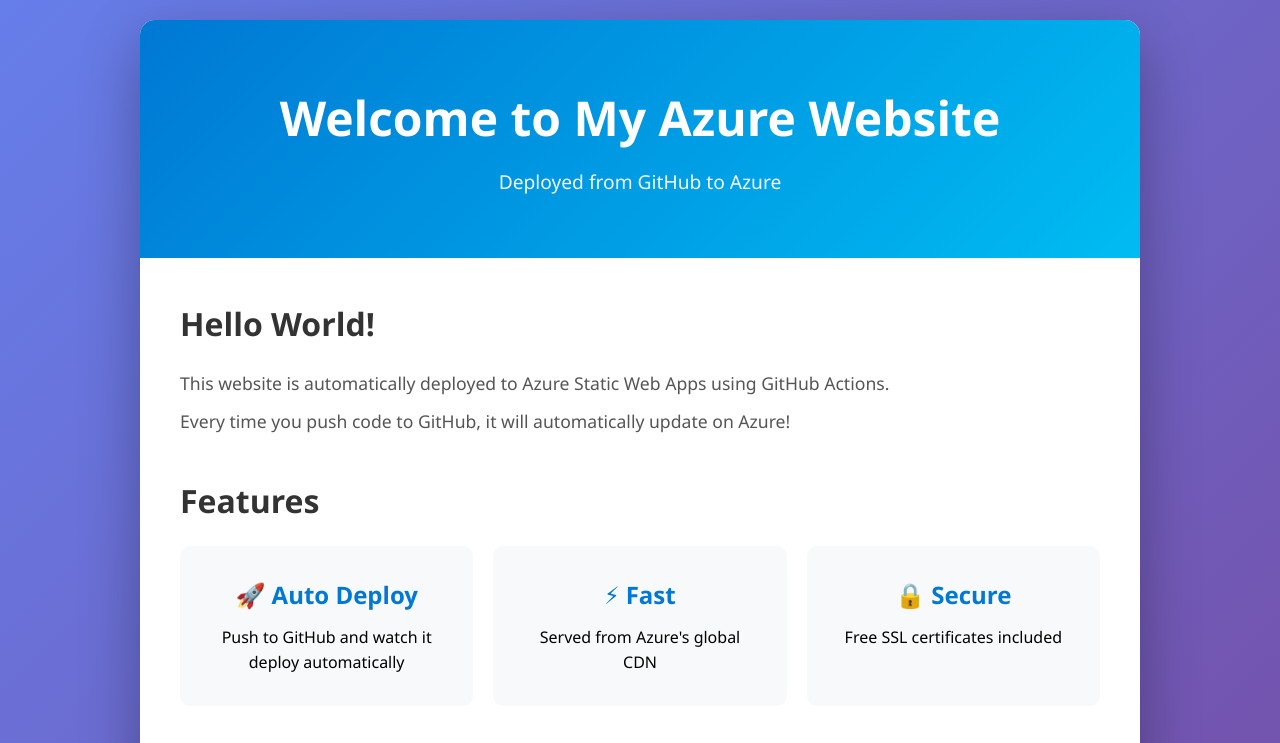
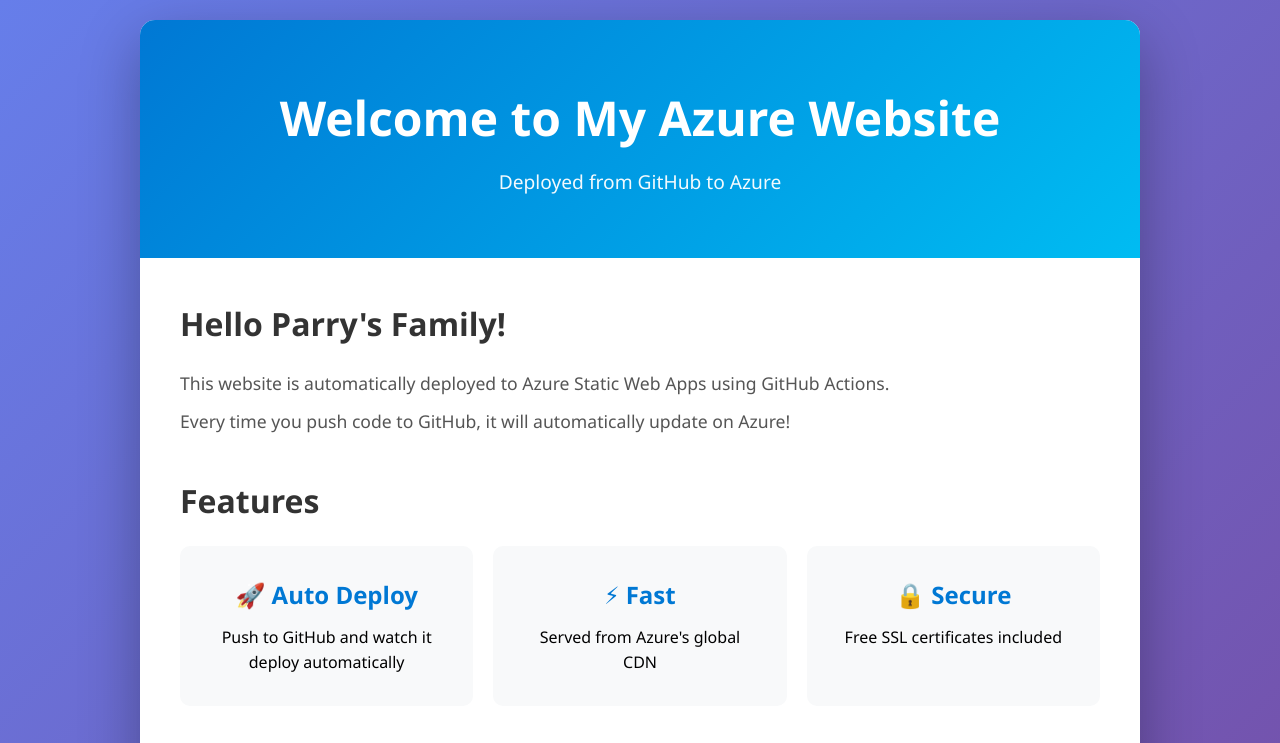
Before and after one commit to parryying/Azure-Parry-Caregiver, a plain HTML site: page index.html in a window 1280 px wide. Shown: the top 743 px of the page. Drawn offline with Linux system fonts and the light colour scheme.

Commit message:
Update greeting to Hello Parry's Family

```diff
--- a/index.html
+++ b/index.html
@@ -15,7 +15,7 @@
 
         <main>
             <section class="intro">
-                <h2>Hello World!</h2>
+                <h2>Hello Parry's Family!</h2>
                 <p>This website is automatically deployed to Azure Static Web Apps using GitHub Actions.</p>
                 <p>Every time you push code to GitHub, it will automatically update on Azure!</p>
             </section>
```
Also changed, not shown: README.md.
